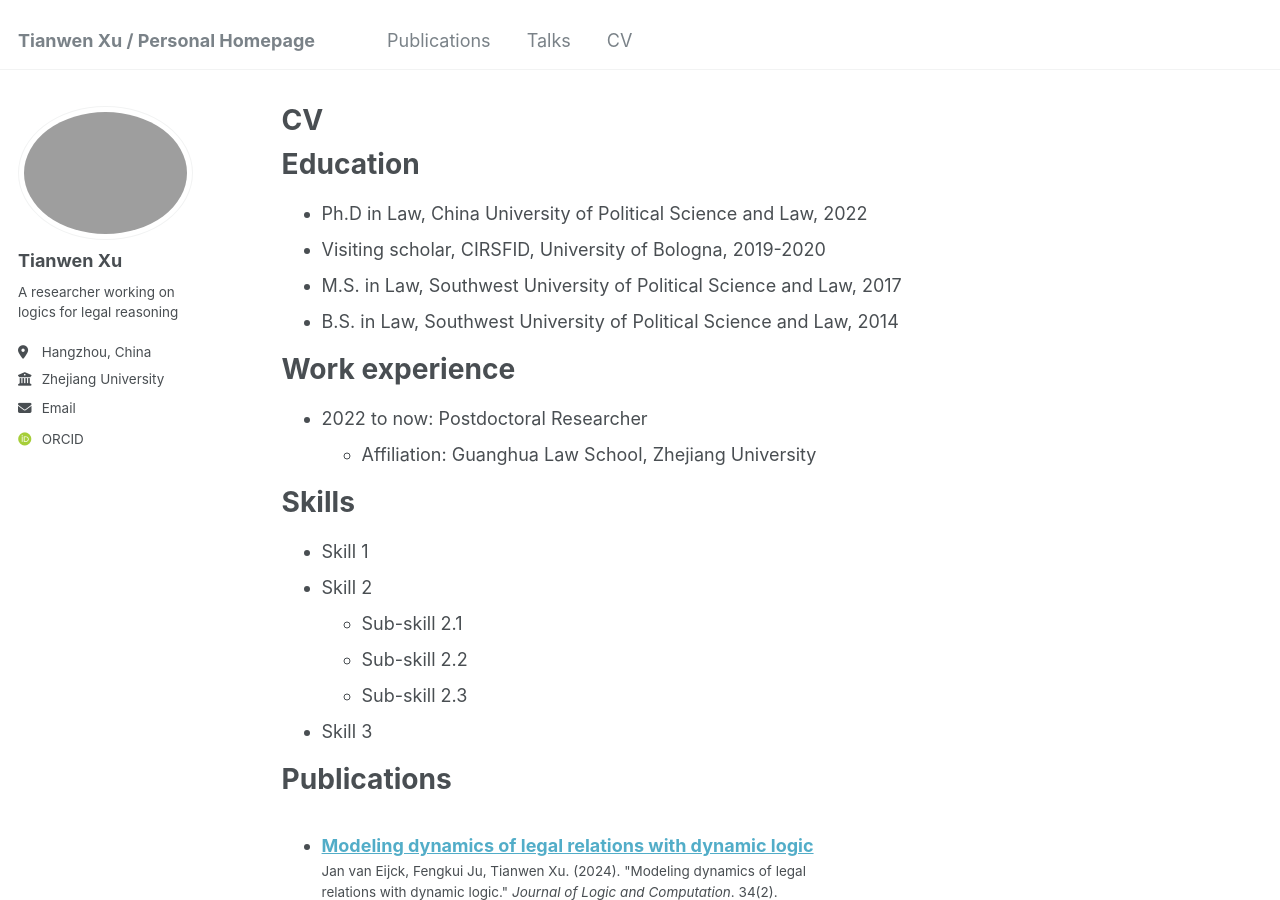
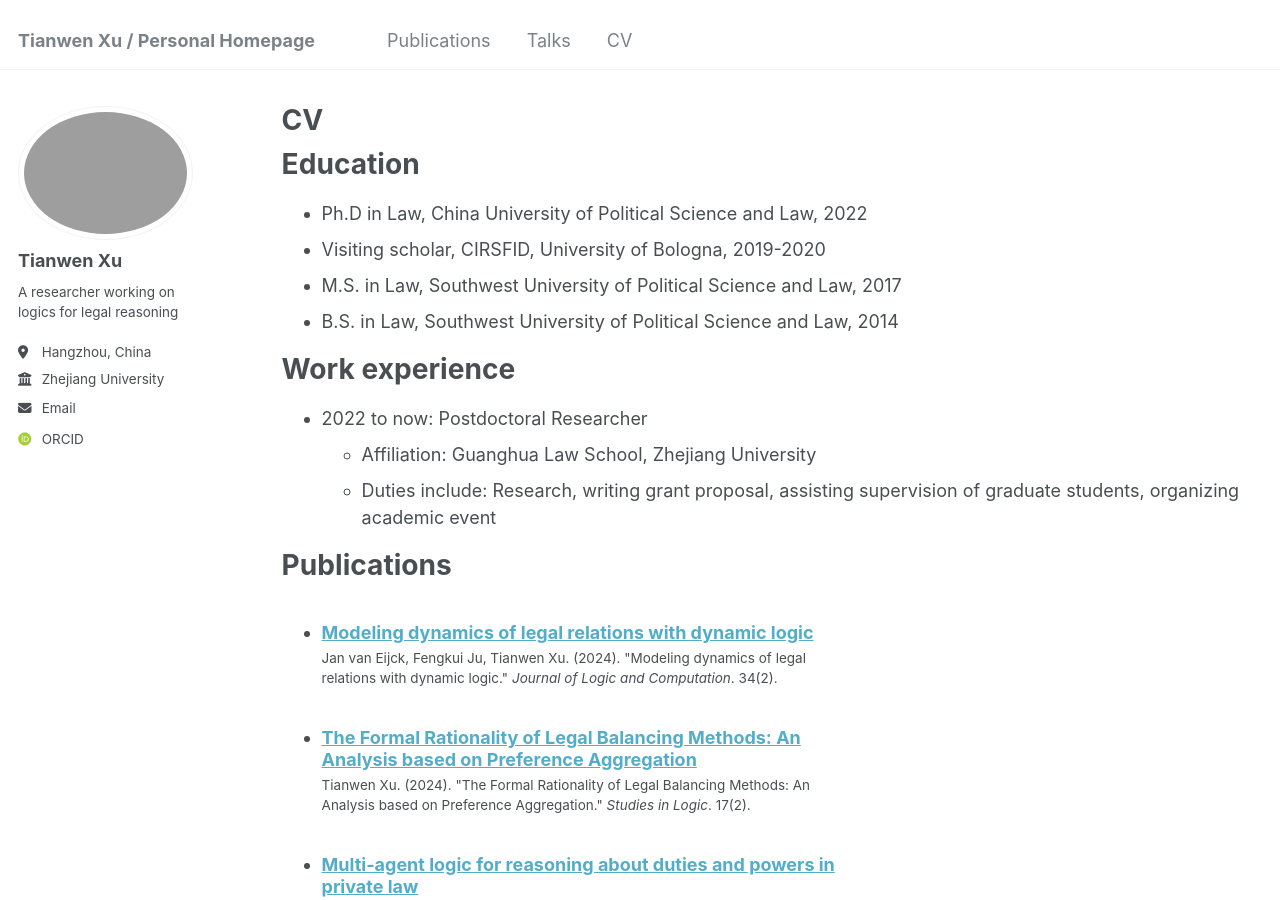
Before and after one commit to tianwenxu-lawlogic/tianwenxu-lawlogic.github.io, a Jekyll site: the page built from _pages/cv.md, in a window 1280 px wide and 900 px high. Built offline with Jekyll 4.4.1, drawn with Linux system fonts in a browser that asks for light colours; some web fonts are replaced.

Commit message:
Update cv.md

```diff
--- a/_pages/cv.md
+++ b/_pages/cv.md
@@ -16,21 +16,14 @@ Education
 * M.S. in Law, Southwest University of Political Science and Law, 2017
 * B.S. in Law, Southwest University of Political Science and Law, 2014
 
+
 Work experience
 ======
 * 2022 to now: Postdoctoral Researcher
   * Affiliation: Guanghua Law School, Zhejiang University
+  * Duties include: Research, writing grant proposal, assisting supervision of graduate students, organizing academic event
 
 
-
-Skills
-======
-* Skill 1
-* Skill 2
-  * Sub-skill 2.1
-  * Sub-skill 2.2
-  * Sub-skill 2.3
-* Skill 3
 
 Publications
 ======
```
